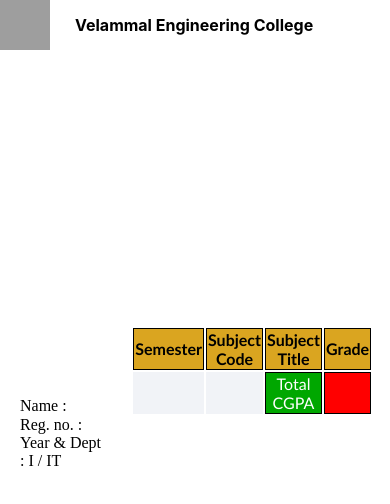
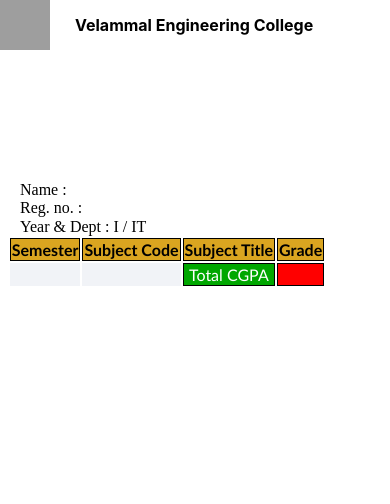
Before and after one commit to TyroAurum/Result, a React (Create React App) app: page /loggedin in a window 390 px wide. Shown: the top 504 px of the page. Built offline with nearby package versions, Linux system fonts and the light colour scheme; grey boxes are pictures that could not be loaded.

Commit message:
Update result.css

```diff
--- a/src/page/result.css
+++ b/src/page/result.css
@@ -40,19 +40,21 @@
 
     .container{
         min-height: 75vh;
-        display: flex;
+        display: block;
         align-items: center;
         justify-content: center;
     }
 
 
     .stud_caption{
+        display: block;
         margin-top: 15vh;
         margin-left: 5vw;
         margin-right: 5vw;
     }
 
     table{
+        display: block;
         margin-left: 2vw;
         margin-right: 2vh;
     }
```
Lines whose indentation alone changed are shown as unchanged.
